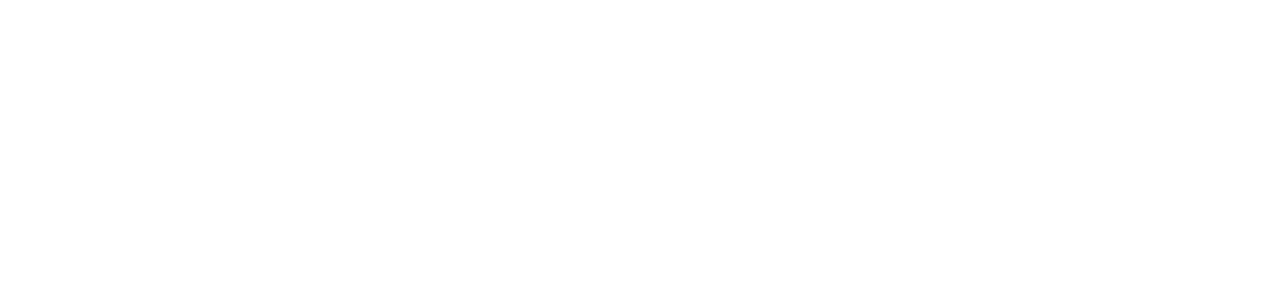
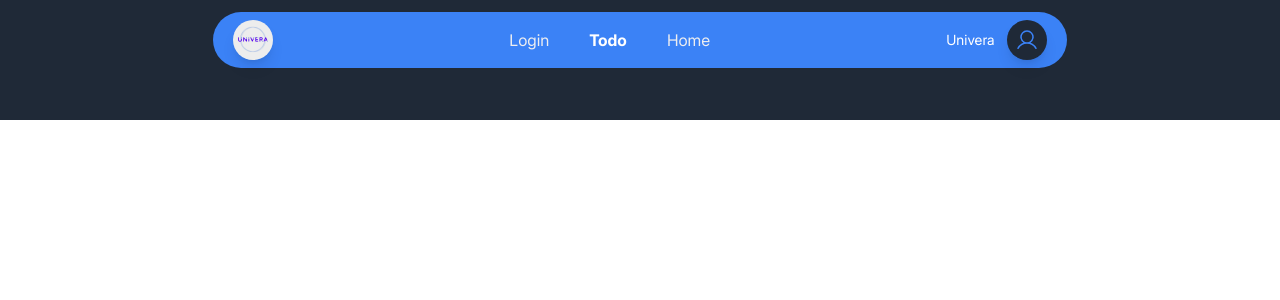
Before and after one commit to univera-devs/todo-list.app, a React (Vite) app in the folder frontend/: page /todo in a window 1280 px wide. Before the commit this address had no page. Shown: the top 300 px of the page. Built offline with nearby package versions, Linux system fonts and the light colour scheme.

Commit message:
create header

```diff
--- a/frontend/src/App.jsx
+++ b/frontend/src/App.jsx
@@ -2,13 +2,19 @@
 import './index.css';
 import Auth from './pages/auth';
 import { Toaster } from 'react-hot-toast';
+import MainList from './pages/todo/list/MainList';
+import Header from './components/header/Header';
 
 function App() {
   return (
-    <div className='bg-back-950'>
+    <div className='bg-back-950 w-full'>
       <Toaster />
+      <div className='flex items-center justify-center w-full py-3'>
+        <Header />
+      </div>
       <Routes>
         <Route path="/auth" element={<Auth />}></Route>
+        <Route path="/todo" element={<MainList />}></Route>
       </Routes>
     </div>
   );
--- /dev/null
+++ b/frontend/src/components/header/Header.jsx
@@ -0,0 +1,51 @@
+import logo from "../../assets/image/univera.jpg"
+import { NavLink } from 'react-router-dom';
+import { PiUser } from "react-icons/pi";
+
+const nav = [
+    {
+        link: "/auth",
+        text: "Login"
+    },
+    {
+        link: "/todo",
+        text: "Todo"
+    },
+    {
+        link: "/",
+        text: "Home"
+    },
+]
+
+const Header = () => {
+    return (
+        <div className="flex items-center justify-between rounded-full px-5 p-2 w-2/3 bg-primary-500">
+            <img
+                className="rounded-full shadow-lg"
+                src={logo}
+                width={40}
+                height={40}
+                alt="logo"
+            />
+            <div className="flex items-center gap-10">
+                {nav.map((nav, index) => (
+                    <NavLink
+                        to={nav?.link}
+                        key={index}
+                        className={({ isActive }) => isActive ? "text-white font-bold" : "text-gray-100 "}
+                    >
+                        {nav?.text}
+                    </NavLink>
+                ))}
+            </div>
+            <div className="flex items-center gap-3">
+                <span className="text-sm text-white">Univera</span>
+                <div className="flex items-center justify-center shadow-lg rounded-full w-10 h-10 bg-back-950">
+                    <PiUser className="text-2xl text-primary-500" />
+                </div>
+            </div>
+        </div>
+    )
+}
+
+export default Header
--- /dev/null
+++ b/frontend/src/pages/home/MainHome.jsx
@@ -0,0 +1,7 @@
+const MainHome = () => {
+  return (
+    <div>MainHome</div>
+  )
+}
+
+export default MainHome
--- /dev/null
+++ b/frontend/src/pages/todo/list/MainList.jsx
@@ -0,0 +1,10 @@
+
+const MainList = () => {
+  return (
+    <div className="flex flex-col items-center p-5 justify-center w-full">
+
+    </div>
+  )
+}
+
+export default MainList
```
Also changed, not shown: frontend/src/assets/image/univera.jpg (added).
